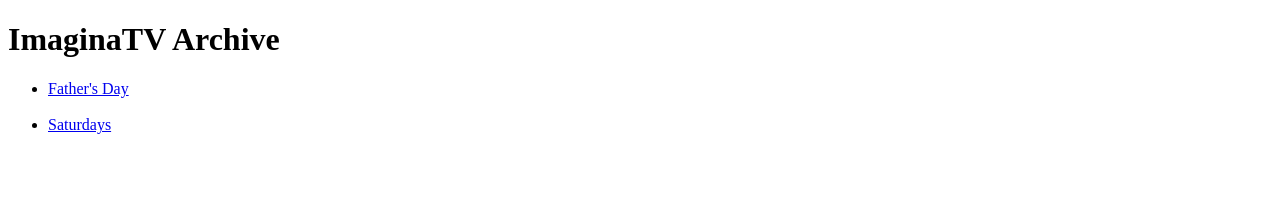
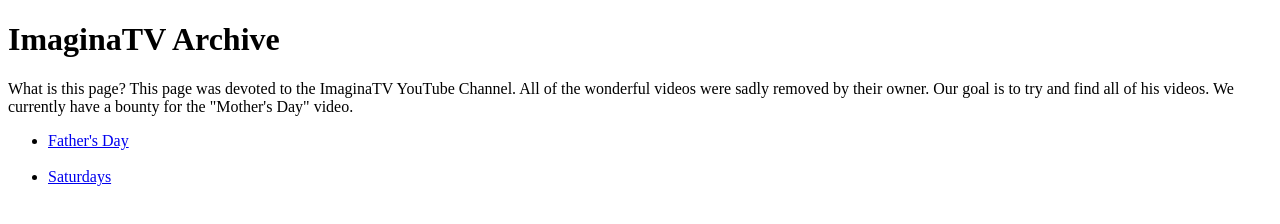
Before and after one commit to ArchiveEverything/archiveeverything.github.com, a plain HTML site: page index.html in a window 1280 px wide. Drawn offline with Linux system fonts and the light colour scheme.

Commit message:
Update index.html

```diff
--- a/index.html
+++ b/index.html
@@ -8,9 +8,12 @@
 	</head>
 	<body>
 		<h1>ImaginaTV Archive</h1>
+		<p>What is this page? This page was devoted to the ImaginaTV YouTube Channel. All of the wonderful videos were sadly removed by their owner. Our goal is to try and find all of his videos. We currently have a bounty for the "Mother's Day" video.</p>
 		<ul style="list-style-type:disc;">
 		<li><a href="FatherDay.html">Father's Day<br/><br/></a></li>
-		<li><a href="Saturdays.html">Saturdays</a></li>
+		<li><a href="Saturdays.html">Saturdays<br/><br/></a></li>
 		</ul>
+
+
 	</body>
 </html>
```
